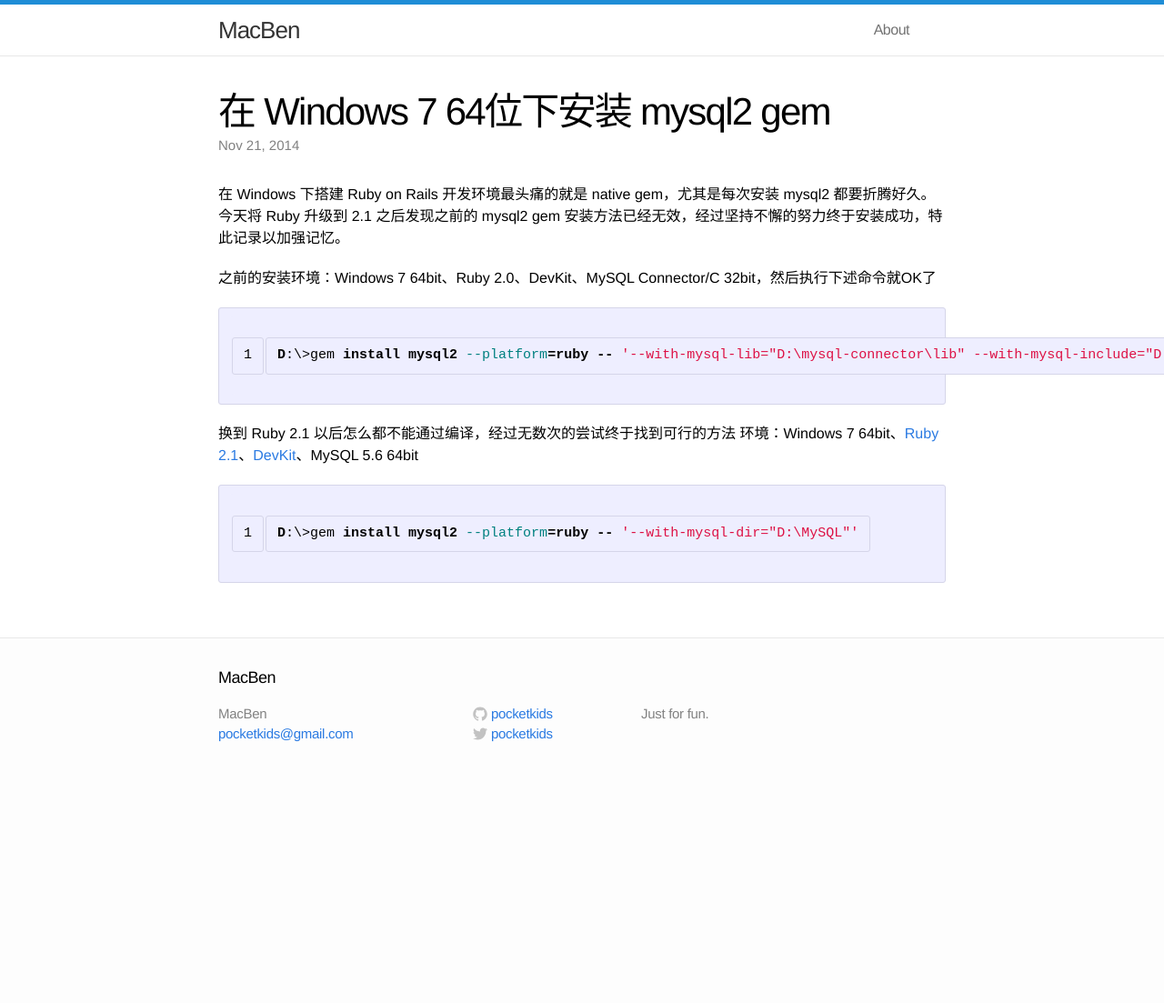
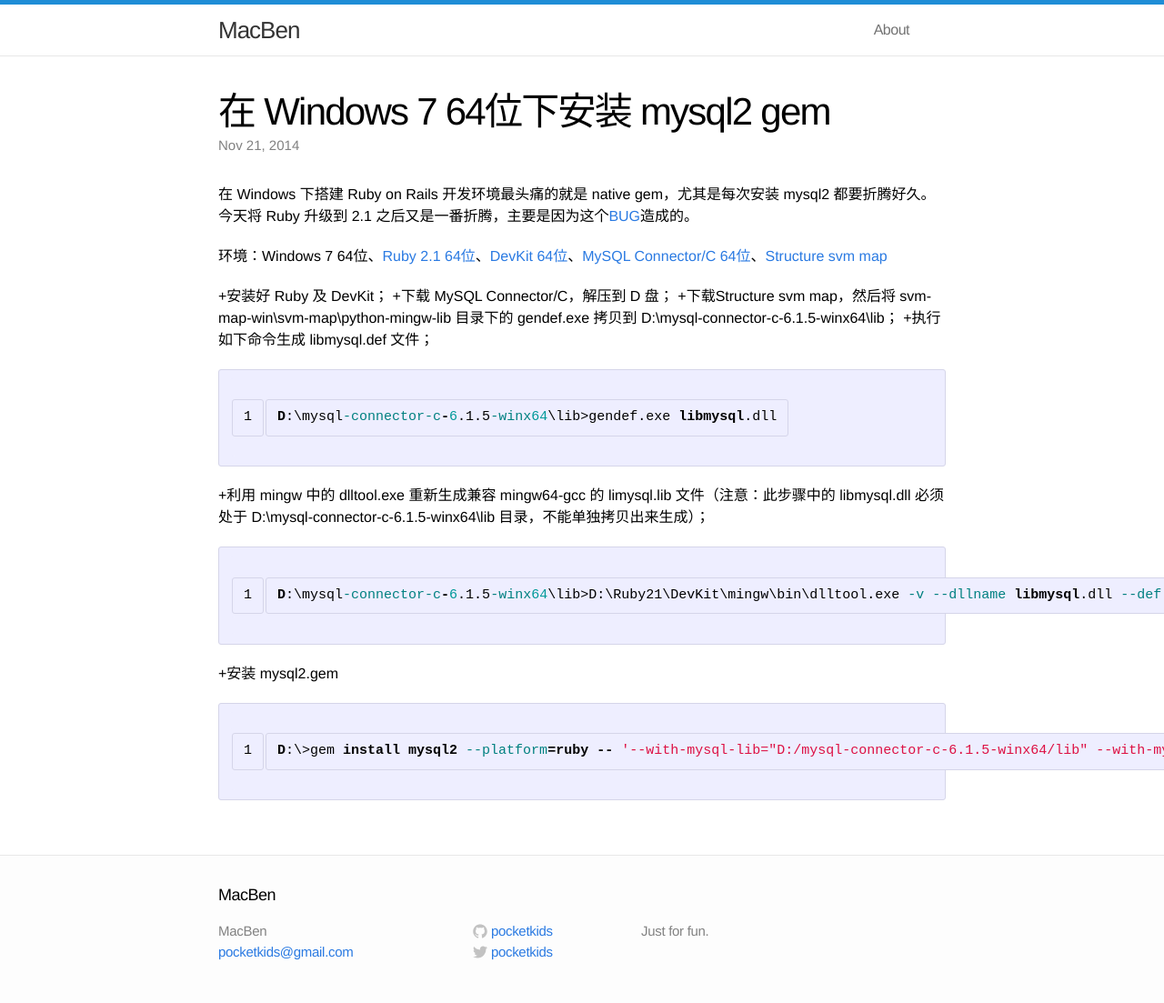
Before and after one commit to pocketkids/pocketkids.github.io, a Jekyll site: the page built from _posts/2014-11-21-how-to-install-mysql2-gem-on-windows.md, in a window 1280 px wide. Shown: the whole page at 91% size. Built offline with Jekyll 4.4.1, drawn with Linux system fonts in a browser that asks for light colours; before the commit the page ends 900 px from its top, so only the background shows below that.

Commit message:
重新发布

```diff
--- a/_posts/2014-11-21-how-to-install-mysql2-gem-on-windows.md
+++ b/_posts/2014-11-21-how-to-install-mysql2-gem-on-windows.md
@@ -6,17 +6,22 @@ categories: ruby
 ---
 
 在 Windows 下搭建 Ruby on Rails 开发环境最头痛的就是 native gem，尤其是每次安装 mysql2 都要折腾好久。
-今天将 Ruby 升级到 2.1 之后发现之前的 mysql2 gem 安装方法已经无效，经过坚持不懈的努力终于安装成功，特此记录以加强记忆。
+今天将 Ruby 升级到 2.1 之后又是一番折腾，主要是因为这个[BUG](https://bugs.ruby-lang.org/issues/8591)造成的。
 
-之前的安装环境：Windows 7 64bit、Ruby 2.0、DevKit、MySQL Connector/C 32bit，然后执行下述命令就OK了
+环境：Windows 7 64位、[Ruby 2.1 64位](http://dl.bintray.com/oneclick/rubyinstaller/rubyinstaller-2.1.5-x64.exe?direct)、[DevKit 64位](http://cdn.rubyinstaller.org/archives/devkits/DevKit-mingw64-64-4.7.2-20130224-1432-sfx.exe)、[MySQL Connector/C 64位](http://cdn.mysql.com/Downloads/Connector-C/mysql-connector-c-6.1.5-winx64.zip)、[Structure svm map](https://structure-svm-map.googlecode.com/files/svm-map-win.zip)
 
++安装好 Ruby 及 DevKit；
++下载 MySQL Connector/C，解压到 D 盘；
++下载Structure svm map，然后将 svm-map-win\svm-map\python-mingw-lib 目录下的 gendef.exe 拷贝到 D:\mysql-connector-c-6.1.5-winx64\lib；
++执行如下命令生成 libmysql.def 文件；
 {% highlight bat linenos %}
-D:\>gem install mysql2 --platform=ruby -- '--with-mysql-lib="D:\mysql-connector\lib" --with-mysql-include="D:\mysql-connector\include"'
+D:\mysql-connector-c-6.1.5-winx64\lib>gendef.exe libmysql.dll
 {% endhighlight %}
-
-换到 Ruby 2.1 以后怎么都不能通过编译，经过无数次的尝试终于找到可行的方法
-环境：Windows 7 64bit、[Ruby 2.1](http://dl.bintray.com/oneclick/rubyinstaller/rubyinstaller-2.1.5-x64.exe?direct)、[DevKit](http://cdn.rubyinstaller.org/archives/devkits/DevKit-mingw64-64-4.7.2-20130224-1432-sfx.exe)、MySQL 5.6 64bit
-
++利用 mingw 中的 dlltool.exe 重新生成兼容 mingw64-gcc 的 limysql.lib 文件（注意：此步骤中的 libmysql.dll 必须处于 D:\mysql-connector-c-6.1.5-winx64\lib 目录，不能单独拷贝出来生成）；
 {% highlight bat linenos %}
-D:\>gem install mysql2 --platform=ruby -- '--with-mysql-dir="D:\MySQL"'
+D:\mysql-connector-c-6.1.5-winx64\lib>D:\Ruby21\DevKit\mingw\bin\dlltool.exe -v --dllname libmysql.dll --def libmysql.def --output-lib libmysql.lib
 {% endhighlight %}
++安装 mysql2.gem
+{% highlight bat linenos %}
+D:\>gem install mysql2 --platform=ruby -- '--with-mysql-lib="D:/mysql-connector-c-6.1.5-winx64/lib" --with-mysql-include="D:/mysql-connector-c-6.1.5-winx64/include"'
+{% endhighlight %}
```
